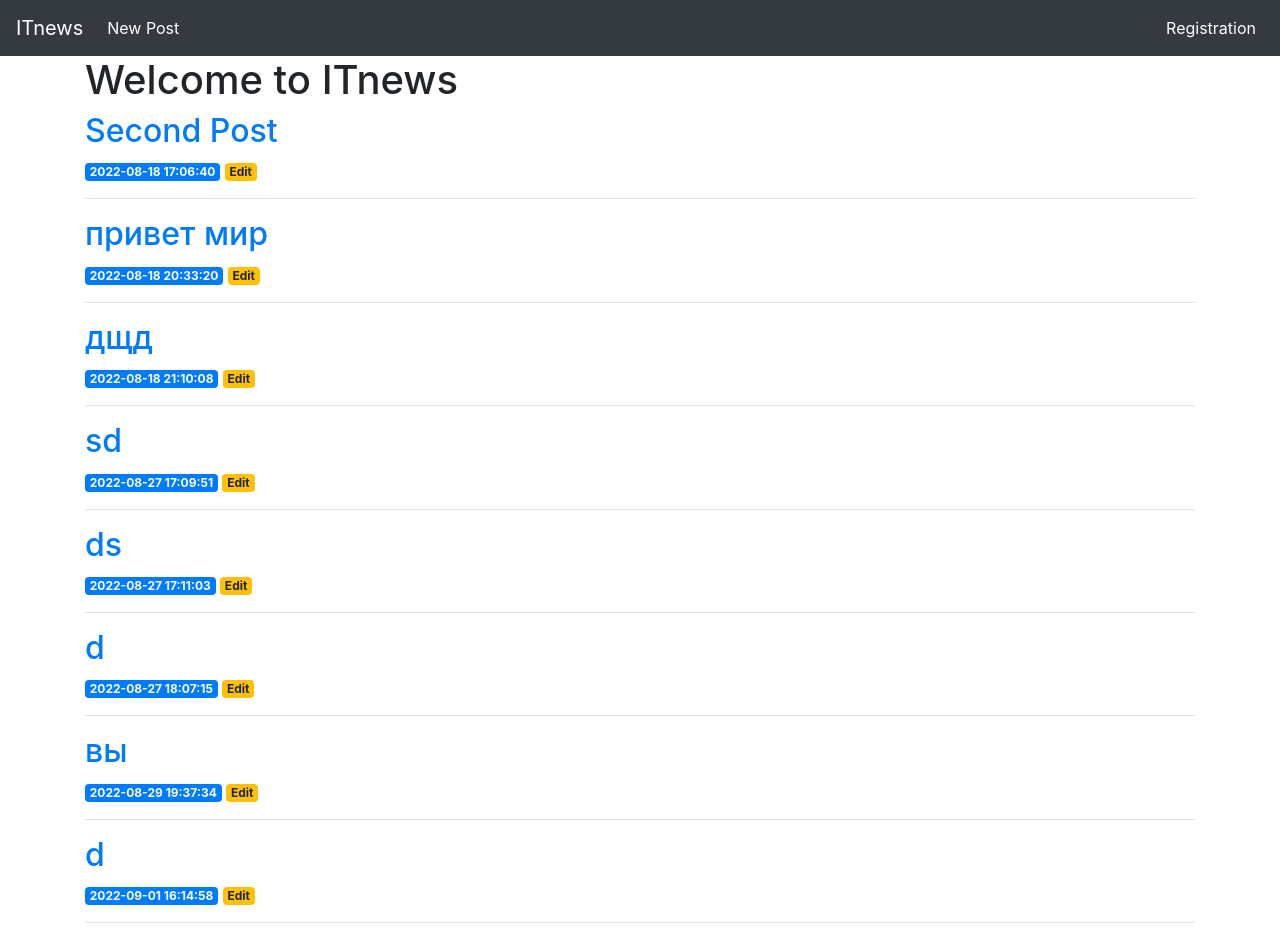
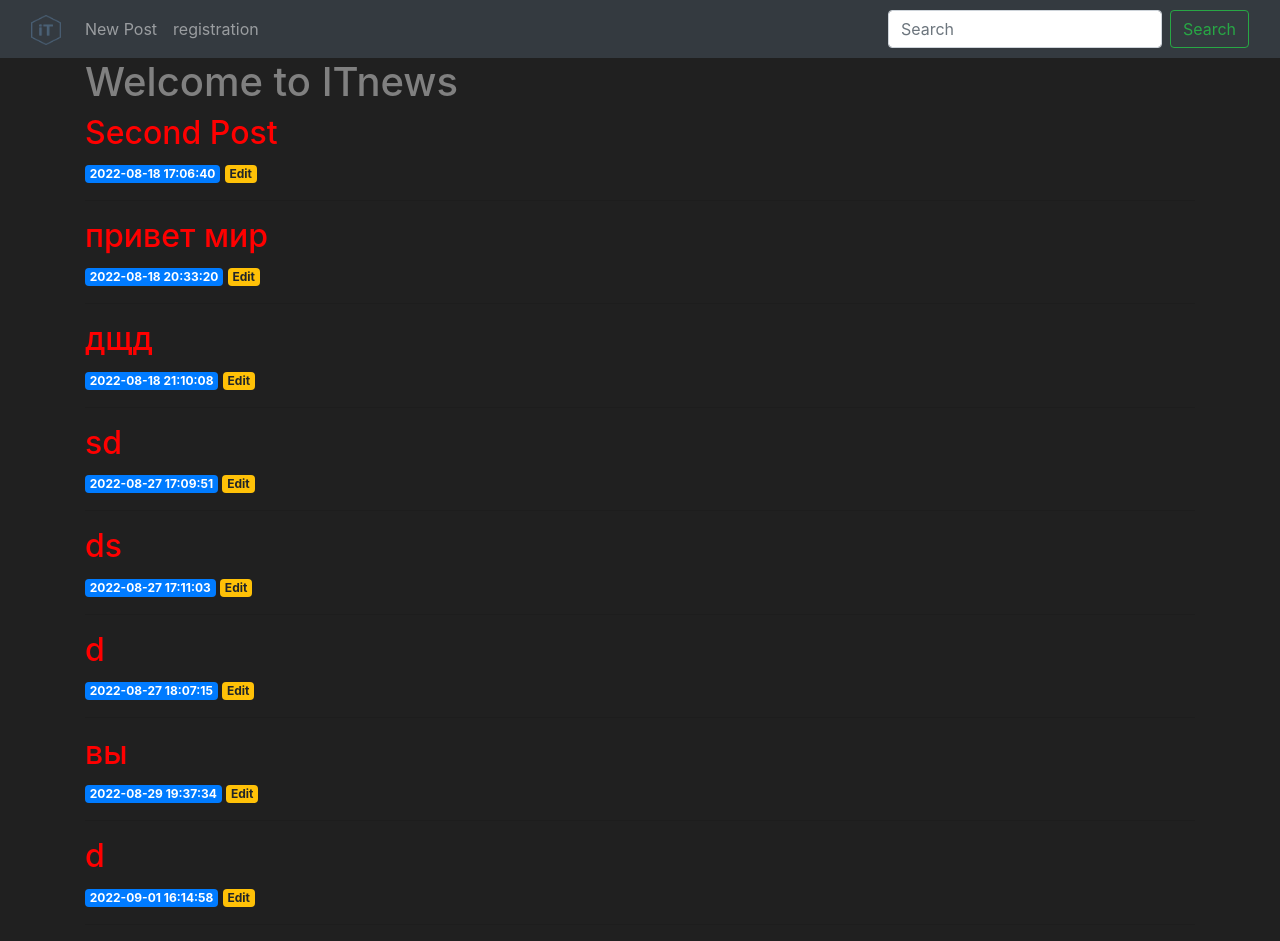
Before and after one commit to shugaevandrei/IT_news, a Flask app: page / in a window 1280 px wide. Run offline with Flask 2, Linux system fonts and the light colour scheme; data comes from the database, SQL or seed files in the repository; both versions use the stored data as it was after the commit; some libraries are stand-ins or nearby versions.

Commit message:
добавлены стили

```diff
--- a/static/style.css
+++ b/static/style.css
@@ -1,6 +1,24 @@
-h1 {
-    border: 2px #eee solid;
-    color: brown;
-    text-align: center;
-    padding: 10px;
+body {
+  margin: 0;
+  background: #202020;
+  color: #808080;
 }
+ /* unvisited link */
+ a:link {
+    color: red;
+  }
+
+  /* visited link */
+  a:visited {
+    color: green;
+  }
+
+  /* mouse over link */
+  a:hover {
+    color: hotpink;
+  }
+
+  /* selected link */
+  a:active {
+    color: #00d9ff;
+  }
--- a/templates/base.html
+++ b/templates/base.html
@@ -7,28 +7,33 @@
 
     <!-- Bootstrap CSS -->
     <link rel="stylesheet" href="https://stackpath.bootstrapcdn.com/bootstrap/4.3.1/css/bootstrap.min.css" integrity="sha384-ggOyR0iXCbMQv3Xipma34MD+dH/1fQ784/j6cY/iJTQUOhcWr7x9JvoRxT2MZw1T" crossorigin="anonymous">
-
+    <!-- custom CSS -->
+    <link rel="stylesheet" type="text/css" href="{{ url_for( 'static', filename='style.css', v=1)}}">
+    <!-- favicon -->
+    <link rel="shortcut icon" href="{{ url_for('static', filename='/img/favicon.ico') }}">
     <title>{% block title %} {% endblock %}</title>
   </head>
   <body>
     <nav class="navbar navbar-expand-md navbar-dark bg-dark">
-        <a class="navbar-brand" href="{{ url_for('index')}}">ITnews</a>
-        <button class="navbar-toggler" type="button" data-toggle="collapse" data-target="#navbarNav" aria-controls="navbarNav" aria-expanded="false" aria-label="Toggle navigation">
-            <span class="navbar-toggler-icon"></span>
-        </button>
-        <div class="navbar-collapse collapse w-100 order-1 order-md-0 dual-collapse2" id="navbarNav">
-            <ul class="navbar-nav mr-auto">
-                <li class="nav-item active">
-                    <a class="nav-link" href="{{url_for('create')}}">New Post</a>
+        <div class="container-fluid">
+            <a class="navbar-brand" href="{{ url_for('index')}}"><img src="/static/img/it.png" alt="it" width="30" height="30"></a>
+            <button class="navbar-toggler" type="button" data-toggle="collapse" data-target="#navbarNav" aria-controls="navbarNav" aria-expanded="false" aria-label="Toggle navigation">
+                <span class="navbar-toggler-icon"></span>
+            </button>
+            <div class="collapse navbar-collapse" id="navbarSupportedContent">
+            <ul class="navbar-nav me-auto mb-2 mb-lg-0">
+                <li class="nav-item">
+                <a class="nav-link" href="{{url_for('create')}}">New Post</a>
+                </li>
+                <li class="nav-item">
+                <a class="nav-link" href="{{url_for('registration')}}">registration</a>
                 </li>
             </ul>
-        </div>
-        <div class="navbar-collapse collapse w-100 order-3 dual-collapse2">
-            <ul class="navbar-nav ml-auto">
-                <li class="nav-item active">
-                    <a class="nav-link" href="{{url_for('registration')}}">Registration</a>
-                </li>
-            </ul>
+            </div>
+            <form class="form-inline my-2 my-lg-0 ">
+                <input class="form-control mr-sm-2" type="search" placeholder="Search" aria-label="Search">
+                <button class="btn btn-outline-success my-2 my-sm-0" type="submit">Search</button>
+            </form>
         </div>
     </nav>
     <div class="container">
```
Also changed, not shown: database.db, static/img/favicon.ico (renamed from templates/favicon.ico), static/img/it.png (added), templates/input.html (added), 1 other file.
